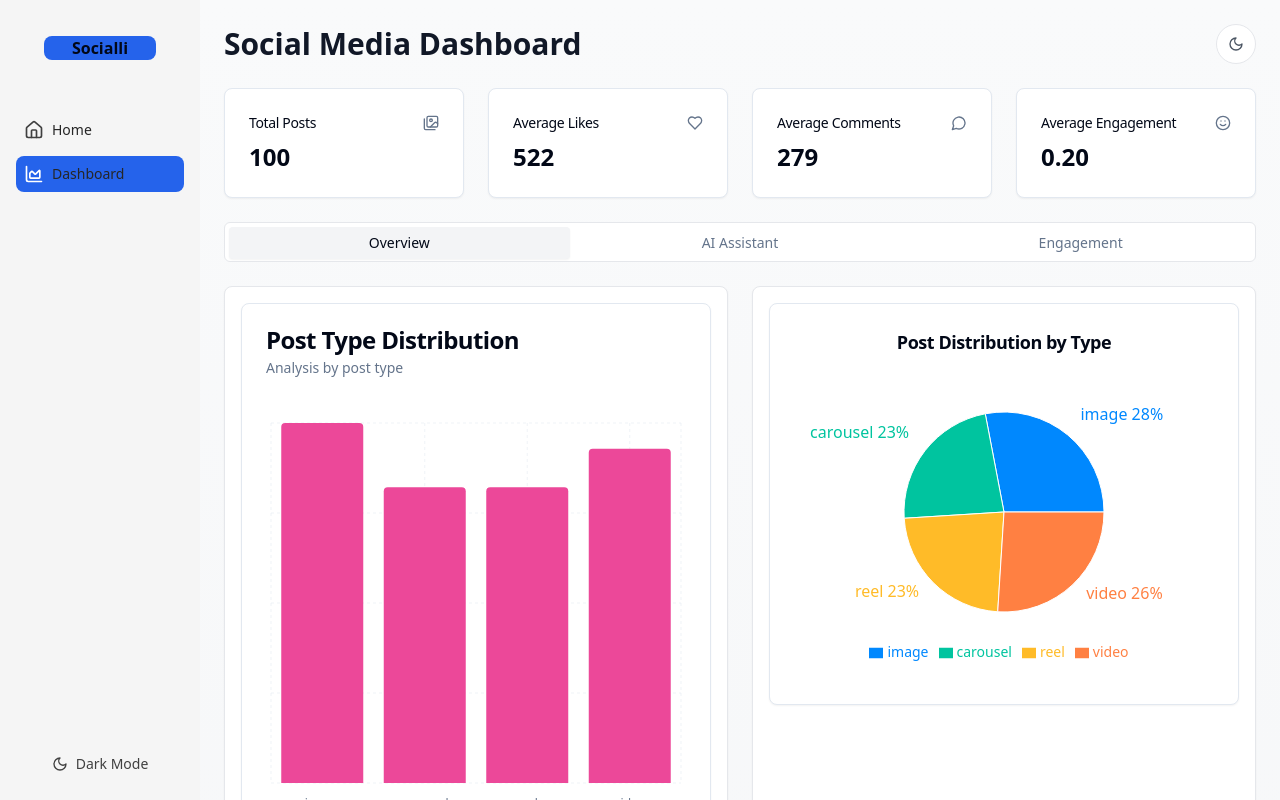
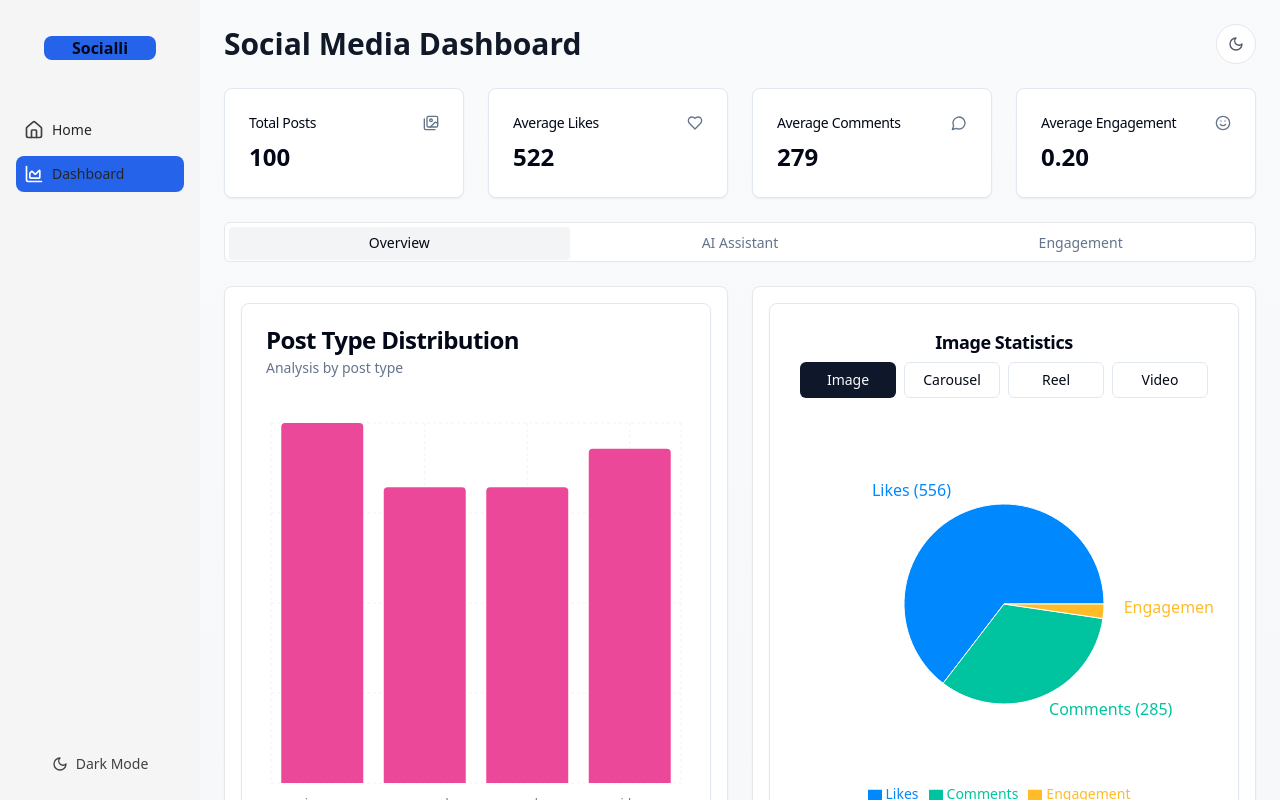
Before and after one commit to Cypher2801/Socialli, a React (Vite) app in the folder Frontend/: page /dashboard in a window 1280 px wide. Built offline with nearby package versions, Linux system fonts and the light colour scheme.

Commit message:
Update PostTypePieChart.jsx

```diff
--- a/Frontend/src/components/PostTypePieChart.jsx
+++ b/Frontend/src/components/PostTypePieChart.jsx
@@ -1,43 +1,126 @@
-import React from 'react';
-import { PieChart, Pie, Cell, Tooltip, Legend } from 'recharts';
+import React, { useState, useLayoutEffect, useEffect } from 'react';
+import { PieChart, Pie, Cell, Tooltip, Legend, ResponsiveContainer } from 'recharts';
 import { Card, CardHeader, CardTitle, CardContent } from '@/components/ui/card';
+import { Button } from '@/components/ui/button';
 
 const COLORS = ['#0088FE', '#00C49F', '#FFBB28', '#FF8042'];
+const ANIMATION_DURATION = 800;
 
 const PostTypePieChart = ({ postTypeData }) => {
-  const chartData = postTypeData.map((type) => ({
-    name: type.type,
-    value: type.count,
-  }));
+  const [selectedType, setSelectedType] = useState(null);
+  const [key, setKey] = useState(0);
+
+  useEffect(() => {
+    if (postTypeData?.length && !selectedType) {
+      setSelectedType(postTypeData[0].type);
+    }
+  }, [postTypeData]);
+
+  const handleTypeChange = (type) => {
+    setSelectedType(type);
+    setKey(prev => prev + 1);
+  };
+
+  const [chartSize, setChartSize] = useState(400);
+
+  useLayoutEffect(() => {
+    const updateSize = () => {
+      const width = window.innerWidth;
+      setChartSize(width < 640 ? 300 : width < 768 ? 400 : 600);
+    };
+
+    window.addEventListener('resize', updateSize);
+    updateSize();
+    return () => window.removeEventListener('resize', updateSize);
+  }, []);
+
+  const metrics = [
+    { name: 'Likes', key: 'likes' },
+    { name: 'Comments', key: 'comments' },
+    { name: 'Engagement', key: 'engagement' }
+  ];
+
+  const formatValue = (metric, value) => {
+    if (metric === 'engagement') {
+      return `${(value * 100).toFixed(2)}%`;
+    }
+    return value.toLocaleString(undefined, { maximumFractionDigits: 0 });
+  };
+
+  const selectedTypeData = postTypeData.find(data => data.type === selectedType);
+
+  const chartData = selectedTypeData ? metrics.map(metric => ({
+    name: metric.name,
+    value: metric.key === 'engagement' ? selectedTypeData[metric.key] * 100 : selectedTypeData[metric.key],
+    isEngagement: metric.key === 'engagement'
+  })) : [];
 
   const CustomTooltip = ({ active, payload }) => {
     if (active && payload && payload.length) {
+      const value = formatValue(
+        payload[0].payload.isEngagement ? 'engagement' : 'other',
+        payload[0].payload.isEngagement ? payload[0].value / 100 : payload[0].value
+      );
       return (
-        <div className="bg-blue-800 p-2 border rounded-lg shadow-sm">
-          <p className="text-sm font-medium">{`${payload[0].name}: ${payload[0].value}`}</p>
+        <div className="bg-white p-2 border rounded-lg shadow-sm">
+          <p className="text-sm font-medium text-gray-900">
+            {`${payload[0].name}: ${value}`}
+          </p>
         </div>
       );
     }
     return null;
   };
 
+  if (!postTypeData.length) {
     return (
-    <Card className="w-full max-w-lg">
+      <Card className="w-full">
+        <CardContent className="p-6">
+          <p className="text-center text-gray-500">No data available</p>
+        </CardContent>
+      </Card>
+    );
+  }
+
+  return (
+    <Card className="w-full">
       <CardHeader>
-        <CardTitle className="text-center text-lg font-semibold">Post Distribution by Type</CardTitle>
+        <CardTitle className="text-center text-lg font-semibold">
+          {selectedType ? `${selectedType.charAt(0).toUpperCase() + selectedType.slice(1)} Statistics` : 'Select Post Type'}
+        </CardTitle>
+        <div className="flex flex-wrap gap-2 justify-center mt-4">
+          {postTypeData.map((type) => (
+            <Button
+              key={type.type}
+              variant={selectedType === type.type ? "default" : "outline"}
+              size="sm"
+              onClick={() => handleTypeChange(type.type)}
+              className="min-w-24"
+            >
+              {type.type.charAt(0).toUpperCase() + type.type.slice(1)}
+            </Button>
+          ))}
+        </div>
       </CardHeader>
       <CardContent>
-        <div className="w-full h-[300px] flex justify-center items-center">
-          <PieChart width={400} height={300}>
+        <div className="w-full h-[400px]">
+          <ResponsiveContainer width="100%" height="100%">
+            <PieChart>
               <Pie
+                key={key}
                 data={chartData}
                 cx="50%"
                 cy="50%"
-              outerRadius={100}
+                outerRadius={chartSize < 400 ? 80 : 100}
                 fill="#8884d8"
                 dataKey="value"
                 labelLine={false}
-              label={({ name, percent }) => `${name} ${(percent * 100).toFixed(0)}%`}
+                label={({ name, value, isEngagement }) =>
+                  `${name} (${formatValue(isEngagement ? 'engagement' : 'other', isEngagement ? value / 100 : value)})`
+                }
+                animationBegin={0}
+                animationDuration={ANIMATION_DURATION}
+                animationEasing="ease-out"
               >
                 {chartData.map((entry, index) => (
                   <Cell
@@ -54,6 +137,7 @@ const PostTypePieChart = ({ postTypeData }) => {
                 formatter={(value) => <span className="text-sm">{value}</span>}
               />
             </PieChart>
+          </ResponsiveContainer>
         </div>
       </CardContent>
     </Card>
```
Lines whose indentation alone changed are shown as unchanged.
